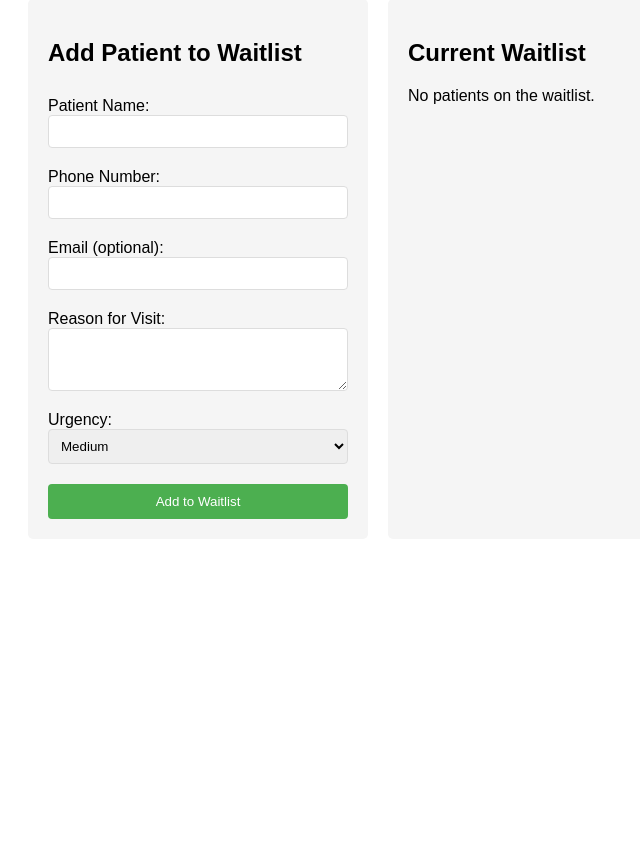
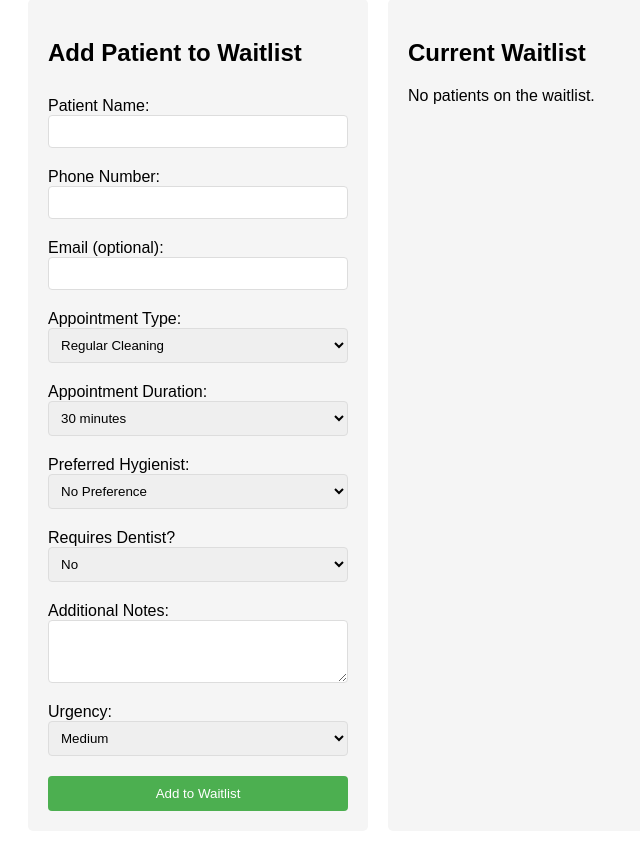
Before and after one commit to s-pecksen/w.ai.tlist, a Flask app: page / in a window 1280 px wide. Shown: the part 101-952 px from the top of the page, without its empty margins (112-752 px from the left). Before the commit the page ends 620 px from the top, so only its background shows below. Run offline with Flask 3, Linux system fonts and the light colour scheme.

Commit message:
Added features to intake form
Prioritization, preferred hygienist, whether dentist is required, and time stamp

```diff
--- a/app.py
+++ b/app.py
@@ -1,4 +1,5 @@
 from flask import Flask, render_template, request, redirect, url_for
+from datetime import datetime
 
 app = Flask(__name__)
 
@@ -7,7 +8,16 @@ waitlist = []
 
 @app.route('/')
 def index():
-    return render_template('index.html', waitlist=waitlist)
+    # Sort waitlist: emergencies first, then by timestamp
+    sorted_waitlist = sorted(
+        waitlist,
+        key=lambda x: (
+            x['status'] == 'scheduled',  # Scheduled patients last
+            x['appointment_type'] != 'emergency',  # Emergencies first
+            x['timestamp']  # Then by timestamp
+        )
+    )
+    return render_template('index.html', waitlist=sorted_waitlist)
 
 @app.route('/add_patient', methods=['POST'])
 def add_patient():
@@ -16,6 +26,10 @@ def add_patient():
     email = request.form.get('email')
     reason = request.form.get('reason')
     urgency = request.form.get('urgency')
+    appointment_type = request.form.get('appointment_type')
+    duration = request.form.get('duration')
+    hygienist = request.form.get('hygienist')
+    needs_dentist = request.form.get('needs_dentist') == 'yes'
 
     if name and phone:  # Basic validation
         patient = {
@@ -25,14 +39,39 @@ def add_patient():
             'email': email,
             'reason': reason,
             'urgency': urgency,
-            'status': 'waiting'
+            'appointment_type': appointment_type,
+            'duration': duration,
+            'hygienist': hygienist,
+            'needs_dentist': needs_dentist,
+            'status': 'waiting',
+            'timestamp': datetime.now(),  # Add timestamp
+            'wait_time': '0 minutes'  # Initialize wait time
         }
         waitlist.append(patient)
 
     return redirect(url_for('index'))
 
+# Function to update wait times
+def update_wait_times():
+    now = datetime.now()
+    for patient in waitlist:
+        if patient['status'] == 'waiting':
+            delta = now - patient['timestamp']
+            days = delta.days
+            hours = delta.seconds // 3600
+            minutes = (delta.seconds % 3600) // 60
+
+            if days > 0:
+                patient['wait_time'] = f"{days} days, {hours} hours"
+            elif hours > 0:
+                patient['wait_time'] = f"{hours} hours, {minutes} minutes"
+            else:
+                patient['wait_time'] = f"{minutes} minutes"
+
+# Update the existing routes to include wait time updates
 @app.route('/schedule_patient/<int:patient_id>', methods=['POST'])
 def schedule_patient(patient_id):
+    update_wait_times()  # Update wait times before scheduling
     for patient in waitlist:
         if patient['id'] == patient_id:
             patient['status'] = 'scheduled'
--- a/templates/index.html
+++ b/templates/index.html
@@ -81,6 +81,14 @@
             display: flex;
             gap: 5px;
         }
+        tr.emergency {
+            background-color: #ffdddd !important;
+            font-weight: bold;
+        }
+        .wait-time {
+            font-size: 0.9em;
+            color: #666;
+        }
     </style>
 </head>
 <body>
@@ -99,7 +107,41 @@
                 <label for="email">Email (optional):</label>
                 <input type="email" id="email" name="email">
 
-                <label for="reason">Reason for Visit:</label>
+                <label for="appointment_type">Appointment Type:</label>
+                <select id="appointment_type" name="appointment_type" required>
+                    <option value="cleaning">Regular Cleaning</option>
+                    <option value="deep_cleaning">Deep Cleaning</option>
+                    <option value="xray">X-Ray</option>
+                    <option value="filling">Filling</option>
+                    <option value="emergency">Emergency Visit</option>
+                    <option value="consultation">Consultation</option>
+                </select>
+
+                <label for="duration">Appointment Duration:</label>
+                <select id="duration" name="duration" required>
+                    <option value="30">30 minutes</option>
+                    <option value="45">45 minutes</option>
+                    <option value="60">1 hour</option>
+                    <option value="90">1.5 hours</option>
+                    <option value="120">2 hours</option>
+                </select>
+
+                <label for="hygienist">Preferred Hygienist:</label>
+                <select id="hygienist" name="hygienist" required>
+                    <option value="">No Preference</option>
+                    <option value="sarah">Sarah</option>
+                    <option value="michael">Michael</option>
+                    <option value="jessica">Jessica</option>
+                    <option value="david">David</option>
+                </select>
+
+                <label for="needs_dentist">Requires Dentist?</label>
+                <select id="needs_dentist" name="needs_dentist" required>
+                    <option value="no">No</option>
+                    <option value="yes">Yes</option>
+                </select>
+
+                <label for="reason">Additional Notes:</label>
                 <textarea id="reason" name="reason" rows="3"></textarea>
 
                 <label for="urgency">Urgency:</label>
@@ -121,22 +163,43 @@
                         <tr>
                             <th>Name</th>
                             <th>Contact</th>
-                            <th>Reason</th>
+                            <th>Appointment Details</th>
+                            <th>Wait Time</th>
                             <th>Urgency</th>
                             <th>Actions</th>
                         </tr>
                     </thead>
                     <tbody>
                         {% for patient in waitlist %}
-                            <tr class="{% if patient.status == 'scheduled' %}scheduled{% else %}{{ patient.urgency }}{% endif %}">
-                                <td>{{ patient.name }}</td>
+                            <tr class="{% if patient.status == 'scheduled' %}scheduled{% else %}{{ patient.urgency }}{% endif %} {% if patient.appointment_type == 'emergency' %}high{% endif %}">
+                                <td>
+                                    {{ patient.name }}
+                                    {% if patient.appointment_type == 'emergency' %}
+                                        <br><span style="color: red; font-weight: bold;">[EMERGENCY]</span>
+                                    {% endif %}
+                                </td>
                                 <td>
                                     {{ patient.phone }}<br>
                                     {% if patient.email %}
                                         {{ patient.email }}
                                     {% endif %}
                                 </td>
-                                <td>{{ patient.reason }}</td>
+                                <td>
+                                    <strong>Type:</strong> {{ patient.appointment_type|replace('_', ' ')|capitalize }}<br>
+                                    <strong>Duration:</strong> {{ patient.duration }} mins<br>
+                                    <strong>Hygienist:</strong> {{ patient.hygienist|capitalize if patient.hygienist else 'No Preference' }}<br>
+                                    <strong>Needs Dentist:</strong> {{ 'Yes' if patient.needs_dentist else 'No' }}<br>
+                                    {% if patient.reason %}
+                                        <strong>Notes:</strong> {{ patient.reason }}
+                                    {% endif %}
+                                </td>
+                                <td>
+                                    {% if patient.status == 'waiting' %}
+                                        {{ patient.wait_time }}
+                                    {% else %}
+                                        Scheduled
+                                    {% endif %}
+                                </td>
                                 <td>{{ patient.urgency|capitalize }}</td>
                                 <td class="action-buttons">
                                     {% if patient.status == 'waiting' %}
```
Also changed, not shown: 1 other file.
